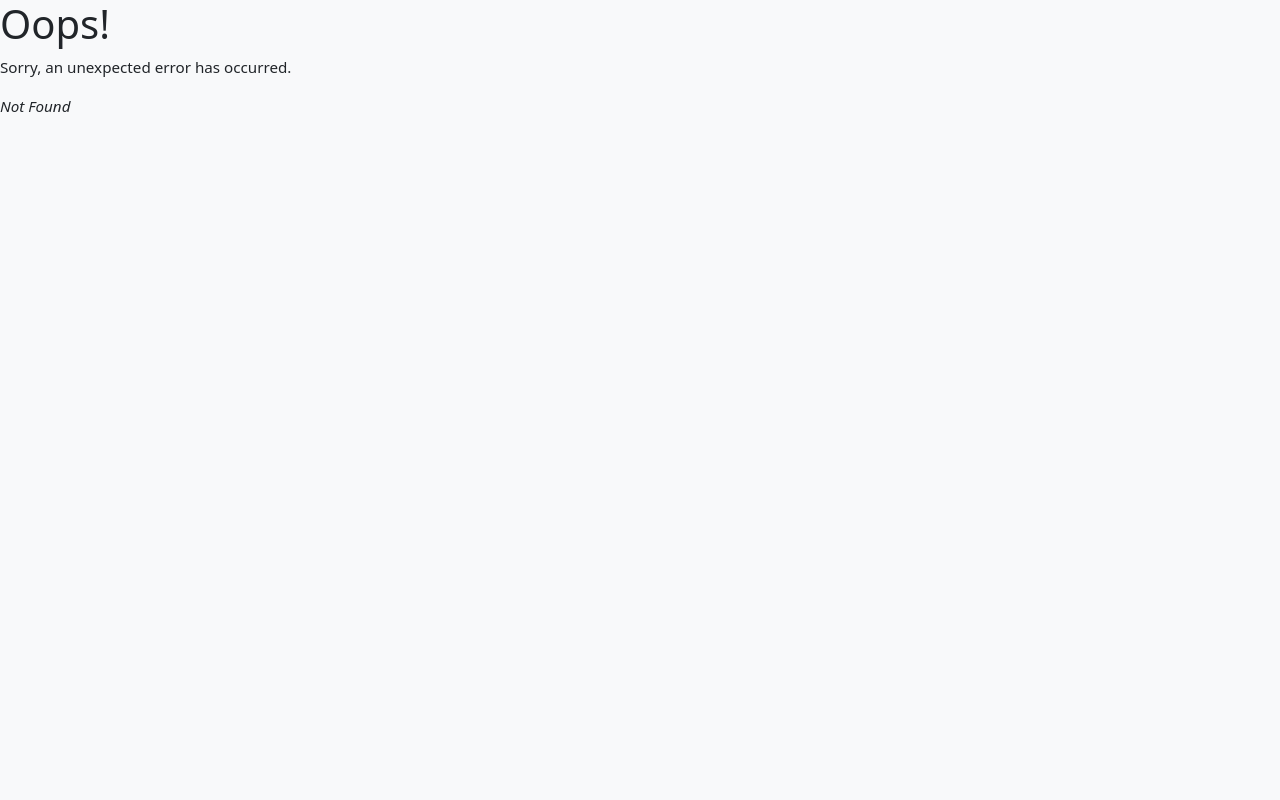
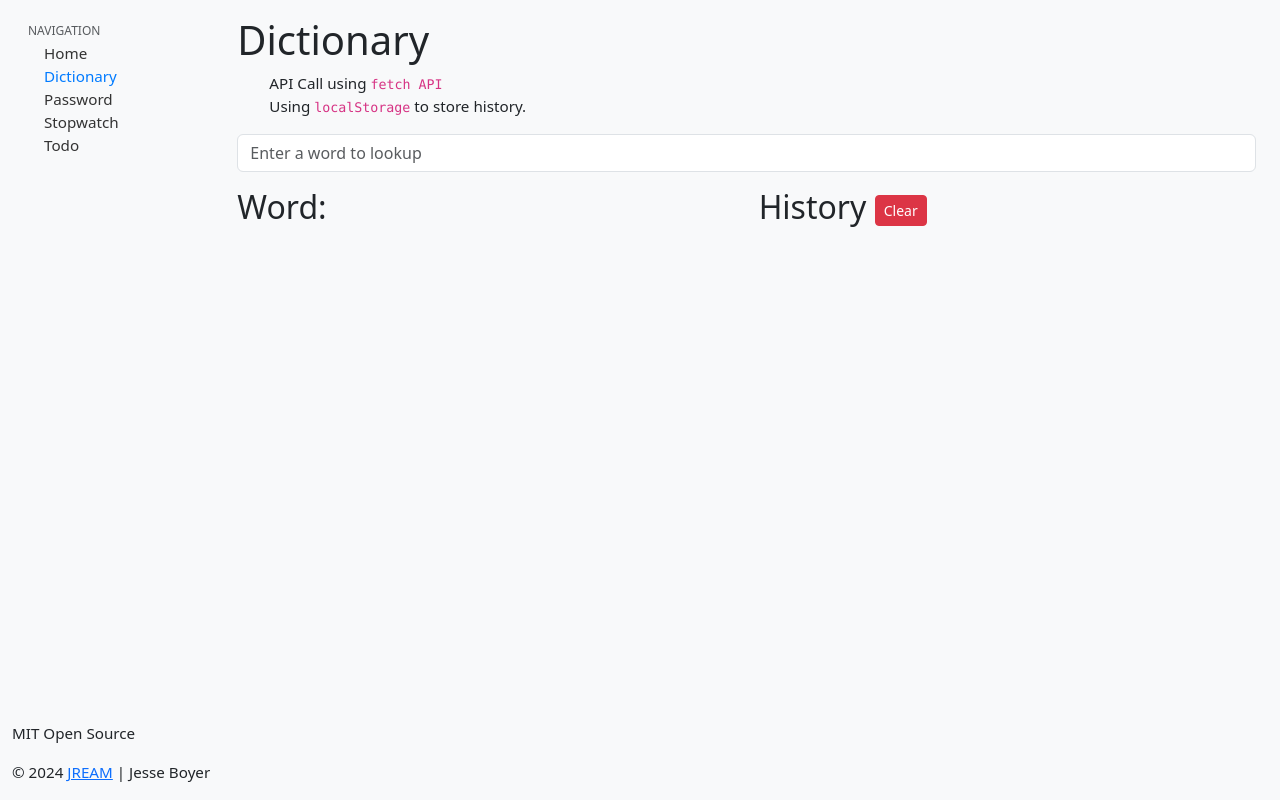
Before and after one commit to JREAM/react-apps, a React (Vite) app: page /dictionary in a window 1280 px wide. Before the commit this address had no page. Built offline with nearby package versions, Linux system fonts and the light colour scheme.

Commit message:
Add dictionary lookup, fixup stopwatch, testing some stuff. neato

```diff
--- a/src/index.tsx
+++ b/src/index.tsx
@@ -6,6 +6,7 @@ import Root from './routes/root'
 import ErrorPage from './error-page'
 import Home from 'routes/home'
 
+import Dictionary from 'routes/dictionary'
 import Password from 'routes/password'
 import Stopwatch from 'routes/stopwatch'
 import Todo from 'routes/todo'
@@ -21,6 +22,10 @@ const router = createBrowserRouter([
       {
         path: '',
         element: <Home />,
+      },
+      {
+        path: 'dictionary',
+        element: <Dictionary />,
       },
       {
         path: 'password',
--- /dev/null
+++ b/src/routes/dictionary.tsx
@@ -0,0 +1,148 @@
+import React, { useState, useEffect } from 'react'
+
+interface DictionaryResponse {
+  word: string
+  meanings: Array<{
+    partOfSpeech: string
+    definitions: Array<{
+      definition: string
+      example?: string
+    }>
+  }>
+}
+
+interface HistoryEntry {
+  word: string
+  response: DictionaryResponse
+}
+
+export default () => {
+  const [query, setQuery] = useState<string>('')
+  const [definition, setDefinition] = useState<DictionaryResponse | null>(null)
+  const [error, setError] = useState<string | null>(null)
+  const [loading, setLoading] = useState<boolean>(false)
+  const [history, setHistory] = useState<HistoryEntry[]>(() => {
+    const storedHistory = localStorage.getItem('dictionaryHistory')
+    return storedHistory ? JSON.parse(storedHistory) : []
+  })
+
+  useEffect(() => {
+    if (history.length > 0) {
+      const lastEntry = history[0]
+      setQuery(lastEntry.word)
+      setDefinition(lastEntry.response)
+    }
+  }, [])
+
+  useEffect(() => {
+    if (query.length === 0) {
+      setDefinition(null)
+      return
+    }
+
+    const fetchDefinition = async () => {
+      setLoading(true)
+      try {
+        const response = await fetch(`https://api.dictionaryapi.dev/api/v2/entries/en/${query}`)
+        if (!response.ok) {
+          throw new Error('Definition not found')
+        }
+        const data: DictionaryResponse[] = await response.json()
+        setDefinition(data[0])
+        setError(null)
+        setHistory((prevHistory) => {
+          const updatedHistory = [
+            { word: query, response: data[0] },
+            ...prevHistory.filter((entry) => entry.word !== query),
+          ]
+          localStorage.setItem('dictionaryHistory', JSON.stringify(updatedHistory.slice(0, 10)))
+          return updatedHistory.slice(0, 10)
+        })
+      } catch (error) {
+        setError((error as Error).message)
+        setDefinition(null)
+      } finally {
+        setLoading(false)
+      }
+    }
+
+    fetchDefinition()
+  }, [query])
+
+  const handleInputChange = (event: React.ChangeEvent<HTMLInputElement>) => {
+    setQuery(event.target.value)
+  }
+
+  const clearHistory = () => {
+    setHistory([])
+    localStorage.setItem('dictionaryHistory', JSON.stringify([]))
+  }
+
+  const handleHistoryClick = (entry: HistoryEntry) => {
+    setQuery(entry.word)
+    setDefinition(entry.response)
+    setError(null)
+  }
+
+  return (
+    <div>
+      <h1>Dictionary</h1>
+      <ul>
+        <li className='list-group-item'>
+          API Call using <code>fetch API</code>
+        </li>
+        <li className='list-group-item'>
+          Using <code>localStorage</code> to store history.
+        </li>
+      </ul>
+      <input
+        className='form-control'
+        type='text'
+        value={query}
+        onChange={handleInputChange}
+        placeholder='Enter a word to lookup'
+      />
+      <div className='row'>
+        <div className='col col-md-6'>
+          <h2 className='mt-3'>Word: {definition?.word}</h2>
+          {loading && (
+            <div className='spinner-border text-danger' role='status'>
+              <span className='visually-hidden'>Loading...</span>
+            </div>
+          )}
+          {error && <p className='alert alert-danger'>{error}</p>}
+          {definition && !loading && (
+            <>
+              {definition.meanings.map((meaning, index) => (
+                <ol key={index} className='list-group list-group-numbered'>
+                  <li className='list-group-item active'>{meaning.partOfSpeech}</li>
+                  {meaning.definitions.map((def, index) => (
+                    <li className='list-group-item' key={index}>
+                      {def.definition}
+                      {def.example && <em> - {def.example}</em>}
+                    </li>
+                  ))}
+                </ol>
+              ))}
+            </>
+          )}
+        </div>
+        <div className='col col-md-3'>
+          <h2 className='mt-3'>
+            History{' '}
+            <button className='btn btn-sm btn-danger' onClick={clearHistory}>
+              Clear
+            </button>
+          </h2>
+          <ul className='list-group list-group-numbered'>
+            {history.map((entry, index) => (
+              <li className='list-group-item' key={index} onClick={() => handleHistoryClick(entry)}>
+                <a href='#'>{entry.word}</a>
+              </li>
+            ))}
+          </ul>
+        </div>
+      </div>
+    </div>
+  )
+}
--- a/src/routes/home.tsx
+++ b/src/routes/home.tsx
@@ -4,7 +4,23 @@ export default function Home() {
   return (
     <>
       <h1>React Apps</h1>
-      <p>Select something from the navigation.</p>
+      <p className='col-md-4'>
+        This is a minimal React setup for creating components in TypeScript. It's not intended to be beautiful in
+        appearance nor a complex project. Normally I would separate components, types and logic into separate files. I
+        want to keep this simple without anyone having to jump through directories. It's a playground!
+      </p>
+
+      <ul className='list-group col-md-4'>
+        <li className='list-group-item'>TypeScript</li>
+        <li className='list-group-item'>Vite</li>
+        <li className='list-group-item'>React</li>
+        <li className='list-group-item'>React Router</li>
+        <li className='list-group-item'>Bootstrap 5</li>
+        <li className='list-group-item'>
+          Single File Components <em>(Avoid this in real applications)</em>
+        </li>
+        <li className='list-group-item'></li>
+      </ul>
     </>
   )
 }
--- a/src/routes/root.tsx
+++ b/src/routes/root.tsx
@@ -4,7 +4,14 @@ import { Outlet, NavLink } from 'react-router-dom'
 export default function Root() {
   return (
     <>
-      <div className='container-fluid'>
+      <div className='container-fluid position-relative'>
+        <div className='position-fixed bottom-0 start-5'>
+          <p>MIT Open Source</p>
+          <p>
+            &copy; 2024 <a href='https://jream.com'>JREAM</a> | Jesse Boyer
+          </p>
+        </div>
+
         <div className='row'>
           <nav className='col-md-2 d-none d-md-block bg-light sidebar'>
             <h6 className='sidebar-heading d-flex justify-content-between align-items-center px-3 mt-4 mb-1 text-muted'>
@@ -14,6 +21,11 @@ export default function Root() {
               <li className='nav-item'>
                 <NavLink to='/' className='nav-link'>
                   Home
+                </NavLink>
+              </li>
+              <li className='nav-item'>
+                <NavLink to='/dictionary' className='nav-link'>
+                  Dictionary
                 </NavLink>
               </li>
               <li className='nav-item'>
--- a/src/routes/stopwatch.tsx
+++ b/src/routes/stopwatch.tsx
@@ -1,10 +1,15 @@
 import React, { useState, useEffect } from 'react'
+
+interface Record {
+  time: number
+  difference: number
+}
 
 export default () => {
   const [time, setTime] = useState<number>(0)
   const [running, setRunning] = useState<boolean>(false)
-  const [laps, setLaps] = useState<number[]>([])
-  const [history, setHistory] = useState<number[]>(() => {
+  const [laps, setLaps] = useState<Record[]>([])
+  const [history, setHistory] = useState<Record[]>(() => {
     const storedHistory = localStorage.getItem('stopwatchHistory')
     return storedHistory ? JSON.parse(storedHistory) : []
   })
@@ -45,19 +50,20 @@ export default () => {
   }
 
   const lapStopwatch = () => {
-    setLaps([...laps, time])
+    setLaps((prevLaps) => {
+      const lastLap = prevLaps[0]
+      const difference = lastLap ? time - lastLap.time : time
+      return [{ time, difference }, ...prevLaps]
+    })
   }
 
   const addRecordToHistory = (newRecord: number) => {
     setHistory((prevHistory) => {
-      const updatedHistory = [newRecord, ...prevHistory]
+      const lastRecord = prevHistory[0]
+      const difference = lastRecord ? newRecord - lastRecord.time : newRecord
+      const updatedHistory = [{ time: newRecord, difference }, ...prevHistory]
       return updatedHistory.slice(0, 10) // Keep only the last 10 records
     })
-  }
-
-  const clearHistory = () => {
-    setHistory([])
-    localStorage.setItem('stopwatchHistory', JSON.stringify({}))
   }
 
   const formatTime = (time: number) => {
@@ -68,11 +74,16 @@ export default () => {
     return `${getMinutes}:${getSeconds}.${getMilliseconds}`
   }
 
+  const clearHistory = () => {
+    setHistory([])
+    localStorage.setItem('stopwatchHistory', JSON.stringify({}))
+  }
+
   return (
     <div>
       <h1>Stopwatch</h1>
-      <ul>
-        <li>Stop Watch to track one or many laps.</li>
+      <ul className='list-group'>
+        <li>Time one one or many laps.</li>
         <li>
           Saves to <code>localStorage</code> when stopped.
         </li>
@@ -80,25 +91,25 @@ export default () => {
       <div>
         <h1>{formatTime(time)}</h1>
       </div>
-      <div>
+      <div className='btn-group' role='group'>
         {!running ? (
-          <button className='btn btn-primary' onClick={startStopwatch}>
+          <button className='btn btn-outline-primary' onClick={startStopwatch}>
             Start
           </button>
         ) : (
-          <button className='btn btn-danger' onClick={stopStopwatch}>
+          <button className='btn btn-outline-danger' onClick={stopStopwatch}>
             Stop
           </button>
         )}
         {running && (
-          <button className='btn btn-warning' onClick={lapStopwatch}>
+          <button className='btn btn-outline-primary' onClick={lapStopwatch}>
             Lap
           </button>
         )}
-        <button className='btn btn-info' onClick={resetStopwatch}>
+        <button className='btn btn-outline-primary' onClick={resetStopwatch}>
           Reset
         </button>
-        <button className='btn btn-danger' onClick={clearHistory}>
+        <button className='btn btn-outline-primary' onClick={clearHistory}>
           Clear History
         </button>
       </div>
@@ -110,12 +121,13 @@ export default () => {
               <>
                 {laps.map((lap, index) => (
                   <li key={index} className='list-group-item d-flex justify-content-between align-items-center'>
-                    <strong>Lap {index + 1}</strong>: {formatTime(lap)}
+                    <strong>Lap {index + 1}</strong> {formatTime(lap.time)}
+                    <small className='badge text-bg-primary'>+{formatTime(lap.difference)}</small>
                   </li>
                 ))}
               </>
             )}
-            {laps.length === 0 && <li className='list-group-item'>No records found</li>}
+            {laps.length === 0 && <li className='list-group-item'>No records.</li>}
           </ul>
         </div>
         <div className='col col-md-4'>
@@ -125,12 +137,13 @@ export default () => {
               <>
                 {history.map((record, index) => (
                   <li key={index} className='list-group-item d-flex justify-content-between align-items-center'>
-                    {formatTime(record)}
+                    {formatTime(record.time)}
+                    <small className='badge text-bg-primary'>+{formatTime(record.difference)}</small>
                   </li>
                 ))}
               </>
             )}
-            {history.length === 0 && <li className='list-group-item'>No records found</li>}
+            {history.length === 0 && <li className='list-group-item'>No records.</li>}
           </ul>
         </div>
       </div>
```
